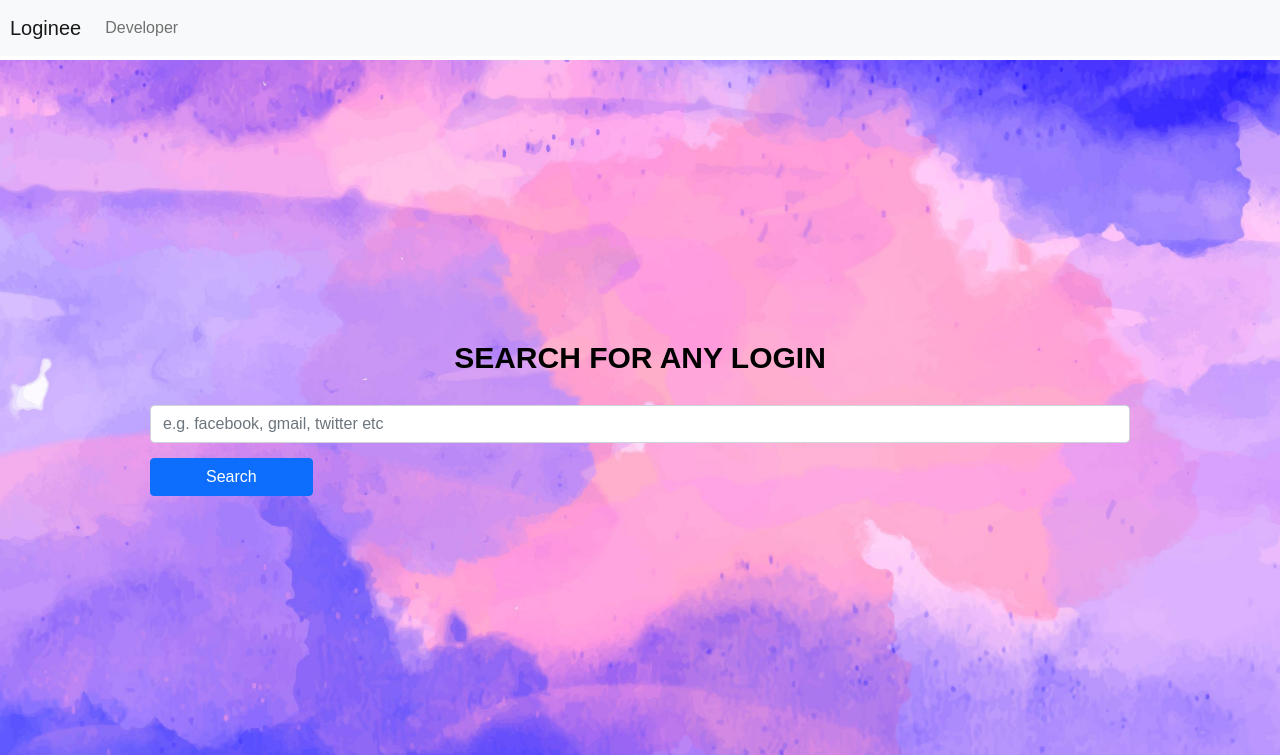
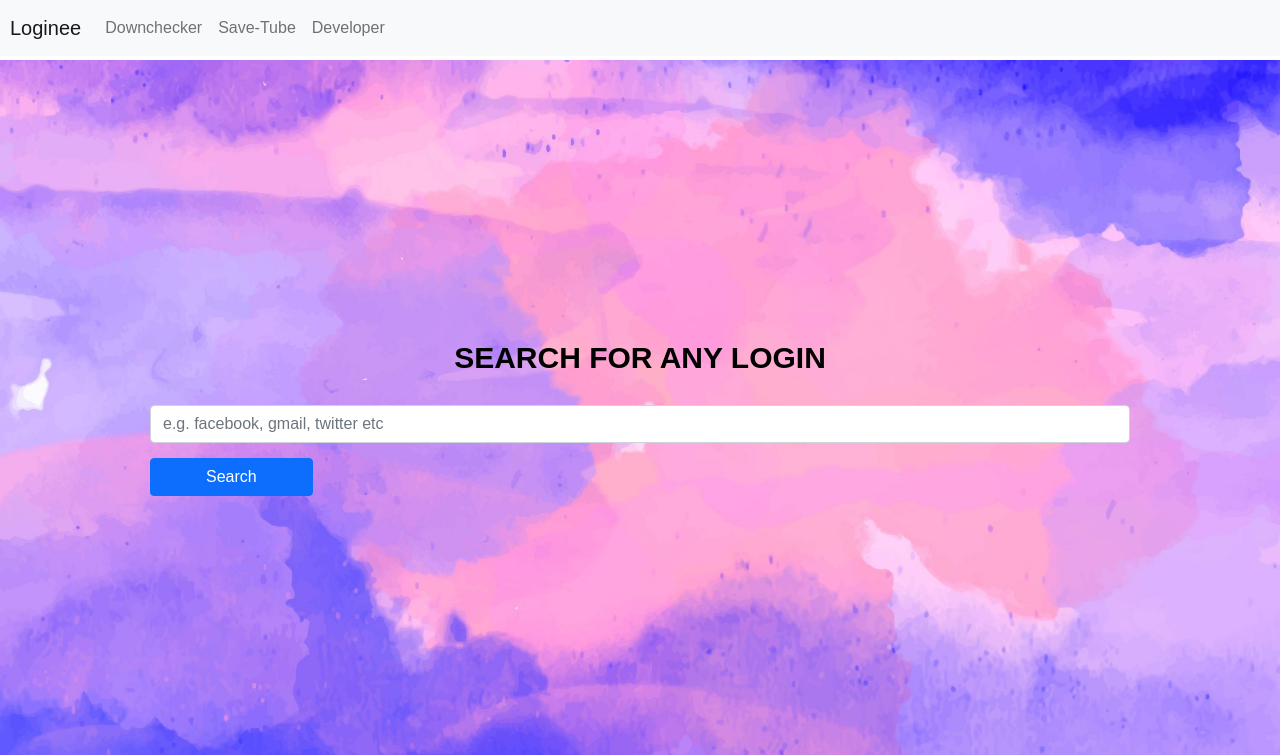
Before and after one commit to SuperSanglap/Loginee, a Flask app: page / in a window 1280 px wide. Shown: the top 755 px of the page. Run offline with Flask 2, Linux system fonts and the light colour scheme; some libraries are stand-ins or nearby versions.

Commit message:
Update index.html

```diff
--- a/templates/index.html
+++ b/templates/index.html
@@ -21,6 +21,12 @@
         </button>
         <div class="collapse navbar-collapse" id="navbarNav">
           <ul class="navbar-nav">
+            <li class="nav-item">
+              <a class="nav-link"  target= "_blank" href="https://downchecker.herokuapp.com/">Downchecker</a>
+            </li>
+            <li class="nav-item">
+              <a class="nav-link"  target= "_blank" href="https://save-tube.herokuapp.com/">Save-Tube</a>
+            </li>
             <li class="nav-item">
               <a class="nav-link"  target= "_blank" href="https://sanglap.tk/">Developer</a>
             </li>
```
